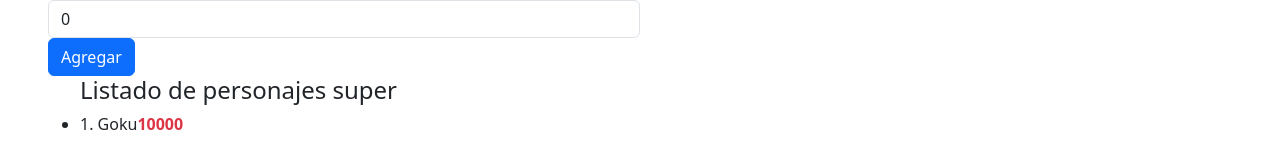
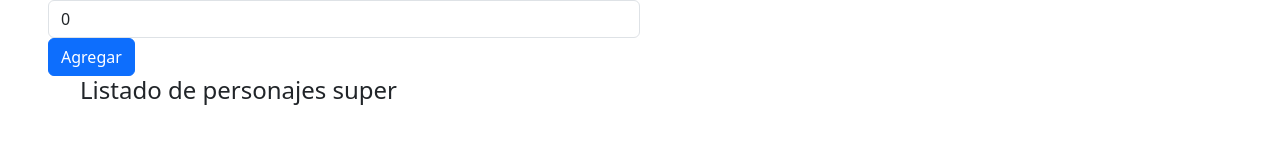
Before and after one commit to Nicolas0611/bases-angular, an Angular app: page /dragonball-super in a window 1280 px wide. Shown: the part 188-356 px from the top of the page. Built offline with nearby package versions, Linux system fonts and the light colour scheme.

Commit message:
Add DragonballService for character management, refactor DragonballSuperComponent to utilize service for adding and listing characters, and update template accordingly.

```diff
--- a/src/app/pages/dragonball-super/dragonball-super.component.ts
+++ b/src/app/pages/dragonball-super/dragonball-super.component.ts
@@ -1,6 +1,7 @@
-import { Component, computed, signal } from '@angular/core';
+import { Component, computed, inject, signal } from '@angular/core';
 import { CharacterList } from '../../components/dragonball/character-list/character-list';
 import { CharacterAdd } from '../../components/dragonball/character-add/character-add';
+import { DragonballService } from '../../services/dragonball.service';
 
 interface Character {
   id: number;
@@ -13,15 +14,5 @@ interface Character {
   imports: [CharacterList, CharacterAdd],
 })
 export class DragonballSuperComponent {
-  characters = signal<Character[]>([
-    {
-      id: 1,
-      name: 'Goku',
-      power: 10000,
-    },
-  ]);
-
-  addCharacter(newCharacter: Character) {
-    this.characters.update((current) => [...current, newCharacter]);
-  }
+  dragonballService = inject(DragonballService);
 }
--- a/src/app/pages/dragonball-super/dragonball-super.template.html
+++ b/src/app/pages/dragonball-super/dragonball-super.template.html
@@ -2,7 +2,10 @@
 
 <section>
   <div class="row">
-    <dragonball-character-add (newCharacter)="addCharacter($event)" />
-    <dragonball-character-list [characters]="characters()" listName="Listado de personajes super" />
+    <dragonball-character-add (newCharacter)="dragonballService.addCharacter($event)" />
+    <dragonball-character-list
+      [characters]="dragonballService.characters()"
+      listName="Listado de personajes super"
+    />
   </div>
 </section>
--- /dev/null
+++ b/src/app/services/dragonball.service.ts
@@ -0,0 +1,22 @@
+import { effect, Injectable, signal } from '@angular/core';
+import { Character } from '../interfaces/character.interface';
+
+const loadFromLocalStorage = (): Character[] => {
+  const characters = localStorage.getItem('characters');
+  return characters ? JSON.parse(characters) : [];
+};
+
+@Injectable({
+  providedIn: 'root',
+})
+export class DragonballService {
+  characters = signal<Character[]>(loadFromLocalStorage());
+
+  saveToLocalStorage = effect(() => {
+    localStorage.setItem('characters', JSON.stringify(this.characters()));
+  });
+
+  addCharacter(newCharacter: Character) {
+    this.characters.update((current) => [...current, newCharacter]);
+  }
+}
```
